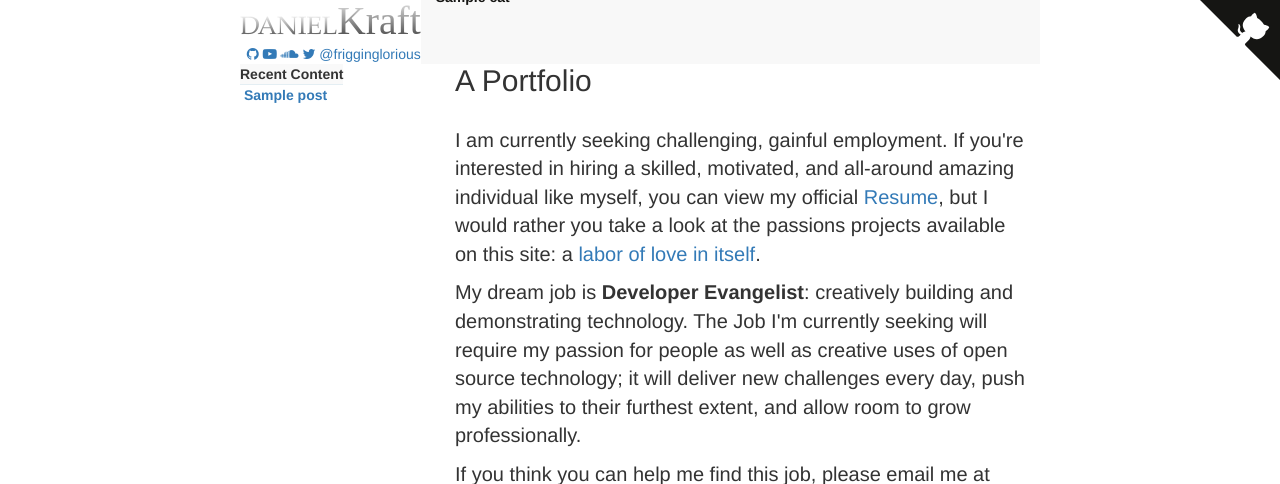
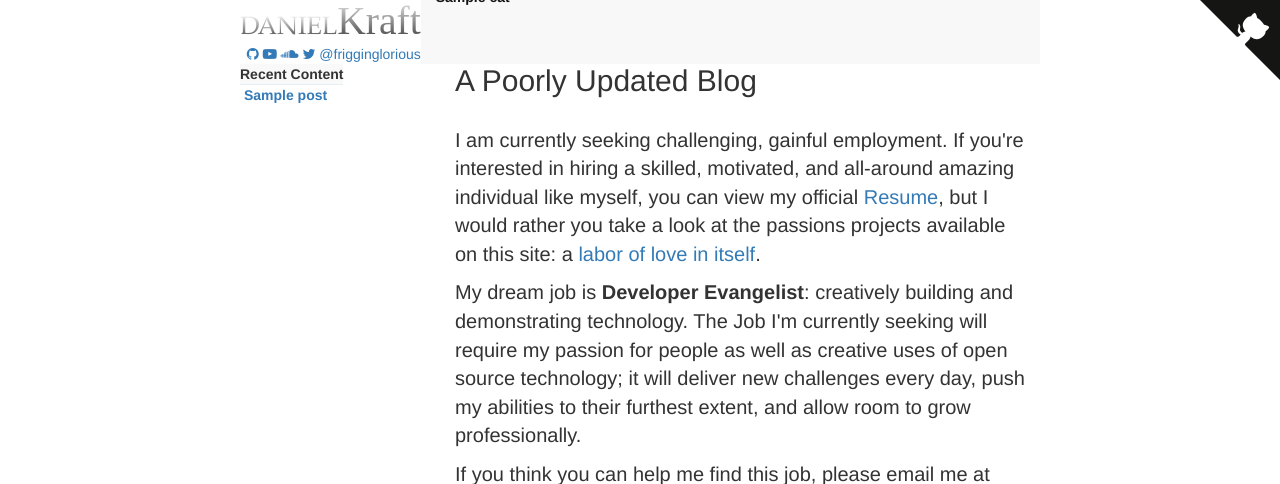
Before and after one commit to frigginglorious/frigginglorio.us, a PHP site: page /index.php in a window 1280 px wide. Shown: the top 484 px of the page. Run offline with PHP 8.4, Linux system fonts and the light colour scheme; tables that the repository leaves empty or names only in its code hold one stand-in row (values such as "Sample post").

Commit message:
pushing test

```diff
--- a/homeContent.php
+++ b/homeContent.php
@@ -1,5 +1,5 @@
 <h2>
-	A Portfolio
+	A Poorly Updated Blog
 </h2>
 	<br>
 	<p>
```
